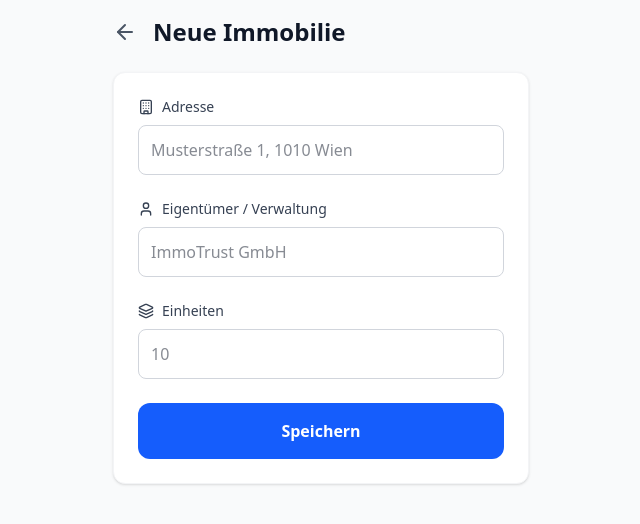
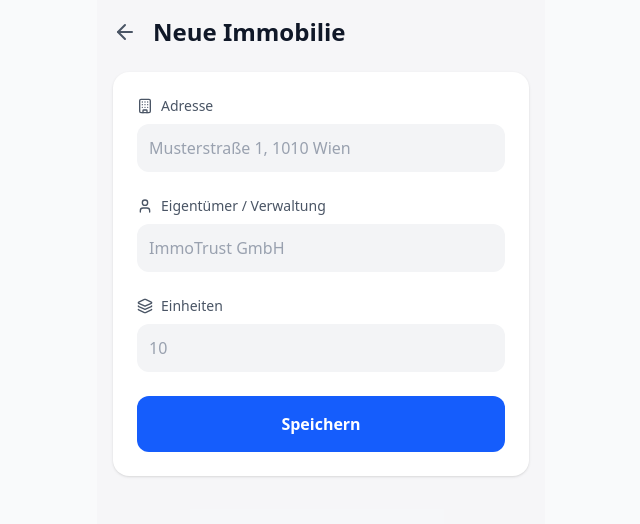
Before and after one commit to Artaeon/1300io, a React (Vite) app in the folder client/: page /properties/new in a window 1280 px wide. Shown: the top 524 px of the page, without its empty margins (319-959 px from the left). Built offline with nearby package versions, Linux system fonts and the light colour scheme; sample sign-in values are in the browser's storage.

Commit message:
style(ui): modernize add property form with iOS styling
Co-Authored-By: Claude Opus 4.6 <noreply@anthropic.com>

```diff
--- a/client/src/components/AddProperty.jsx
+++ b/client/src/components/AddProperty.jsx
@@ -29,52 +29,52 @@ export default function AddProperty() {
     };
 
     return (
-        <div className="p-4 max-w-md mx-auto min-h-screen bg-gray-50 pb-20">
+        <div className="p-4 max-w-md mx-auto min-h-screen bg-gray-100/50 dark:bg-gray-950 pb-20">
             <div className="flex items-center mb-6">
-                <button onClick={() => navigate('/')} className="mr-4 text-gray-600">
+                <button onClick={() => navigate('/')} className="mr-4 text-gray-600 dark:text-gray-400 hover:text-gray-900 dark:hover:text-gray-200 active:scale-95 transition-all">
                     <ArrowLeft />
                 </button>
-                <h1 className="text-2xl font-bold text-gray-900">Neue Immobilie</h1>
+                <h1 className="text-2xl font-bold text-gray-900 dark:text-gray-100">Neue Immobilie</h1>
             </div>
 
-            <form onSubmit={handleSubmit} className="space-y-6 bg-white p-6 rounded-xl shadow-sm border border-gray-100">
+            <form onSubmit={handleSubmit} className="space-y-6 bg-white dark:bg-gray-900 p-6 rounded-2xl shadow-sm">
                 <div>
-                    <label className="block text-sm font-medium text-gray-700 mb-2 flex items-center">
+                    <label className="block text-sm font-medium text-gray-600 dark:text-gray-400 mb-2 flex items-center">
                         <Building size={16} className="mr-2" /> Adresse
                     </label>
                     <input
                         type="text"
                         required
                         placeholder="Musterstraße 1, 1010 Wien"
-                        className="w-full p-3 border border-gray-300 rounded-lg focus:ring-2 focus:ring-blue-500 outline-none"
+                        className="w-full p-3 bg-gray-100 dark:bg-gray-800 rounded-xl text-gray-900 dark:text-gray-100 placeholder-gray-400 dark:placeholder-gray-500 focus:ring-2 focus:ring-blue-500 dark:focus:ring-blue-400 outline-none"
                         value={address}
                         onChange={(e) => setAddress(e.target.value)}
                     />
                 </div>
 
                 <div>
-                    <label className="block text-sm font-medium text-gray-700 mb-2 flex items-center">
+                    <label className="block text-sm font-medium text-gray-600 dark:text-gray-400 mb-2 flex items-center">
                         <User size={16} className="mr-2" /> Eigentümer / Verwaltung
                     </label>
                     <input
                         type="text"
                         required
                         placeholder="ImmoTrust GmbH"
-                        className="w-full p-3 border border-gray-300 rounded-lg focus:ring-2 focus:ring-blue-500 outline-none"
+                        className="w-full p-3 bg-gray-100 dark:bg-gray-800 rounded-xl text-gray-900 dark:text-gray-100 placeholder-gray-400 dark:placeholder-gray-500 focus:ring-2 focus:ring-blue-500 dark:focus:ring-blue-400 outline-none"
                         value={ownerName}
                         onChange={(e) => setOwnerName(e.target.value)}
                     />
                 </div>
 
                 <div>
-                    <label className="block text-sm font-medium text-gray-700 mb-2 flex items-center">
+                    <label className="block text-sm font-medium text-gray-600 dark:text-gray-400 mb-2 flex items-center">
                         <Layers size={16} className="mr-2" /> Einheiten
                     </label>
                     <input
                         type="number"
                         required
                         placeholder="10"
-                        className="w-full p-3 border border-gray-300 rounded-lg focus:ring-2 focus:ring-blue-500 outline-none"
+                        className="w-full p-3 bg-gray-100 dark:bg-gray-800 rounded-xl text-gray-900 dark:text-gray-100 placeholder-gray-400 dark:placeholder-gray-500 focus:ring-2 focus:ring-blue-500 dark:focus:ring-blue-400 outline-none"
                         value={unitsCount}
                         onChange={(e) => setUnitsCount(e.target.value)}
                     />
@@ -82,7 +82,7 @@ export default function AddProperty() {
 
                 <button
                     type="submit"
-                    className="w-full bg-blue-600 text-white font-bold py-4 rounded-xl hover:bg-blue-700 transition"
+                    className="w-full bg-blue-600 dark:bg-blue-500 text-white font-bold py-4 rounded-xl hover:bg-blue-700 dark:hover:bg-blue-600 active:scale-[0.98] transition-all"
                 >
                     Speichern
                 </button>
```
